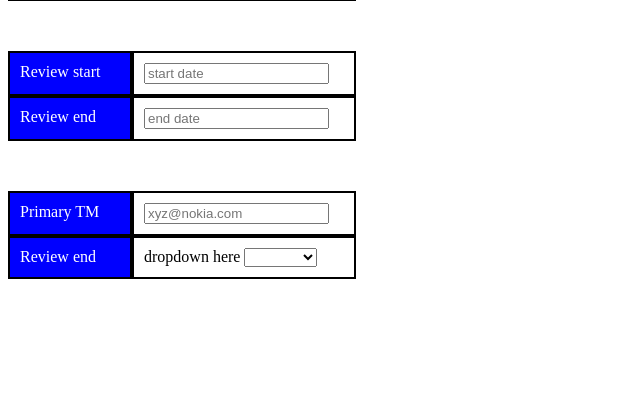
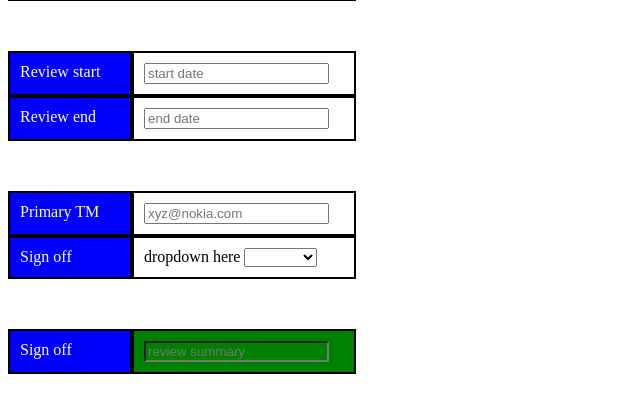
Before and after one commit to fs0toolkit/FSOtoolkit_page, a Flask app: template fs0review/fs0review/website/templates/review+tool.html in a window 1280 px wide. Shown: the part 400-800 px from the top of the page, without its empty margins (0-640 px from the left). Run offline with Flask 3, Linux system fonts and the light colour scheme; the template is opened without the code that fills it, so the values that code supplies are empty.

Commit message:
review page

```diff
--- a/fs0review/fs0review/website/templates/review+tool.html
+++ b/fs0review/fs0review/website/templates/review+tool.html
@@ -160,7 +160,7 @@
             </div>
             <div class="container">
                 <div class="text-box">
-                    Review end
+                    Sign off
                 </div>
                 <div class="content">
                     <label for="dropdown">dropdown here</label>
@@ -172,6 +172,26 @@
 					</select
 				</div>
 			</div>
+		</div>
+
+		<div class="container-fluid" style="margin-top:50px">
+
+
+
+            <div class="container">
+                <div class="text-box">
+                    Sign off
+                </div>
+                <div class="content review">
+                    <input type="email" placeholder="review summary" class="input" id="nameInput" style="background-color:green">
+				</div>
+			</div>
+		</div>
+
+
+
+
+
 
 
 
@@ -179,7 +199,6 @@
 
 
     </div>
-</div>
 
 </body>
 
--- a/fs0review/fs0review/website/templates/styles.css
+++ b/fs0review/fs0review/website/templates/styles.css
@@ -24,3 +24,6 @@
 .container-fluid{
   margin-top:10px;
 }
+.review{
+  background-color:green;
+}
```
Lines whose indentation alone changed are shown as unchanged.
